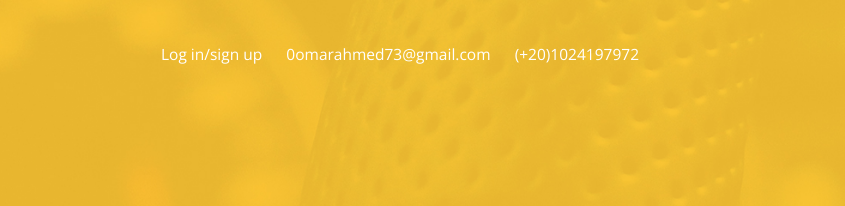
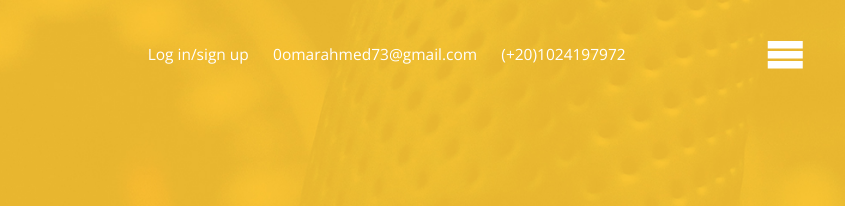
Before and after one commit to 0omarahmed73/Intega, a plain HTML site: page index.html in a window 1280 px wide. Shown: the top 206 px of the page, 435-1280 px from the left. Drawn offline with nearby package versions, Linux system fonts and the light colour scheme; the site is published under a folder, as on GitHub Pages, so addresses that start at the root find nothing; files whose address does not match are found by name.

Commit message:
Update index.html

```diff
--- a/index.html
+++ b/index.html
@@ -6,7 +6,7 @@
     <meta name="viewport" content="width=device-width, initial-scale=1.0" />
     <title>Intega</title>
     <link rel="stylesheet" href="style.css" />
-    <link rel="stylesheet" href="/icomoon (2)/style.css" />
+    <link rel="stylesheet" href="icomoon (2)/style.css" />
     <script defer src="main.js"></script>
   </head>
   <body>
```
